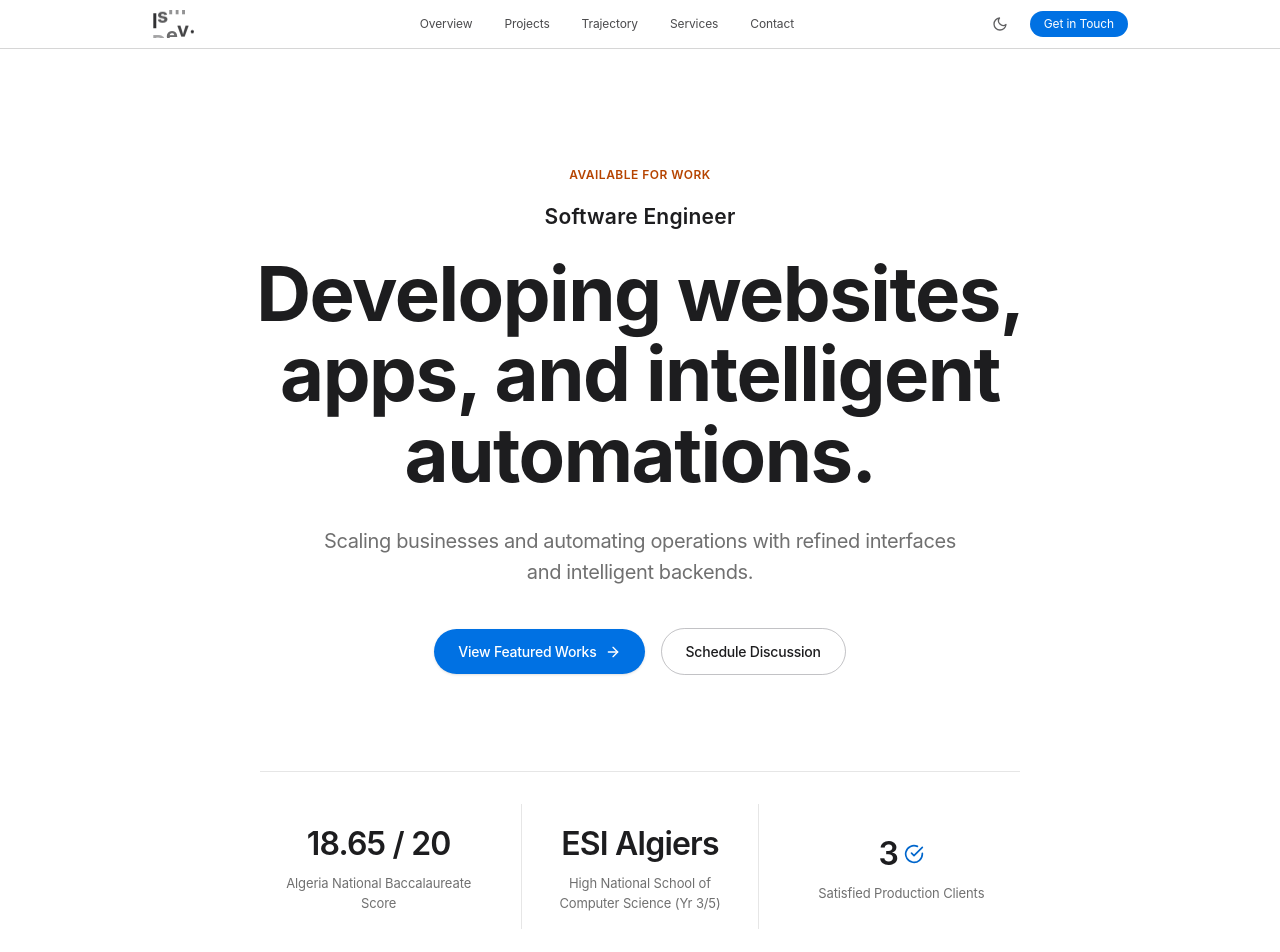
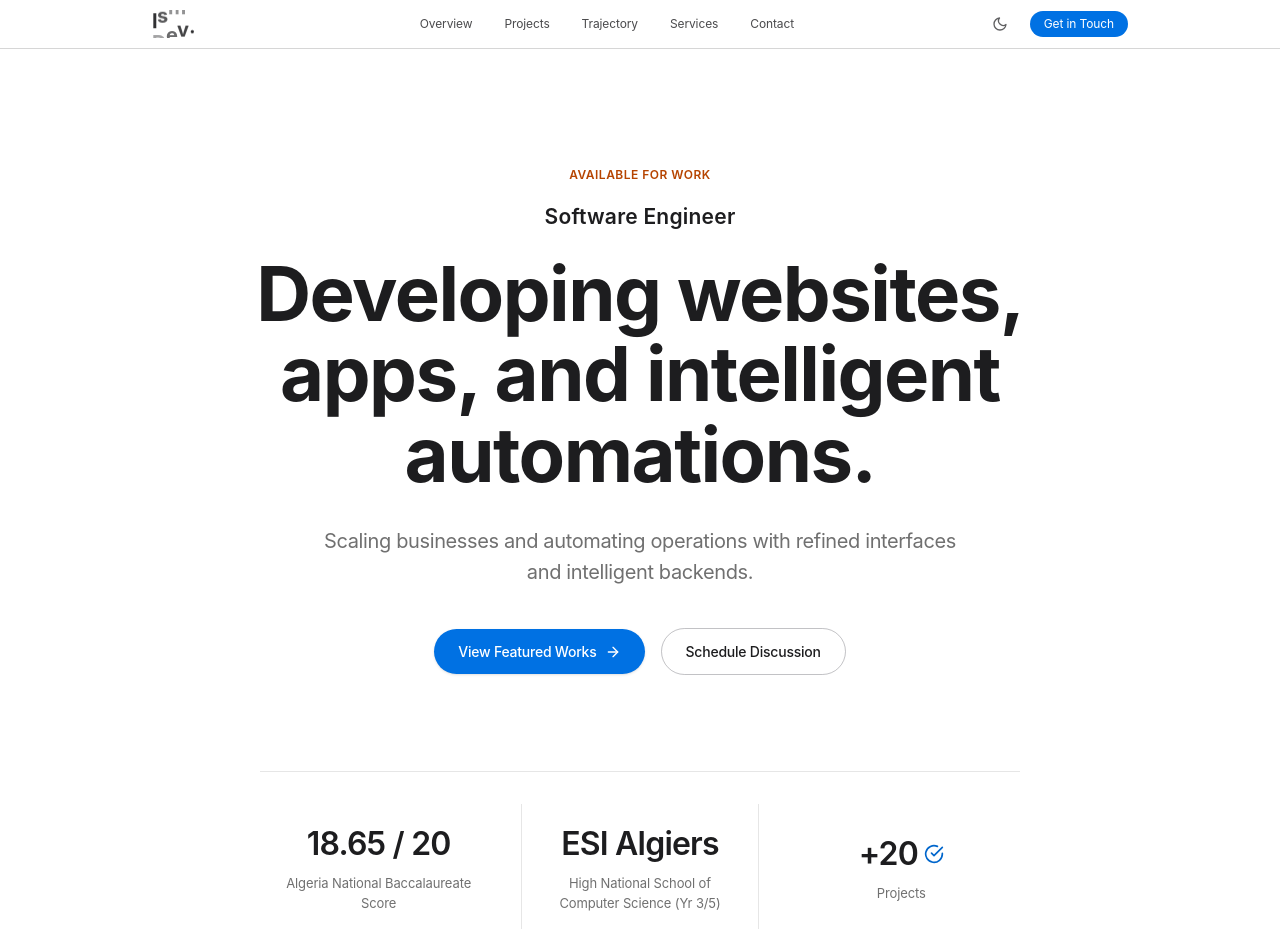
Before and after one commit to IsmailMan81F/personal-porfolio, a React (Vite) app: page / in a window 1280 px wide. Shown: the top 952 px of the page. Built offline with nearby package versions, Linux system fonts and the light colour scheme.

Commit message:
edit: replace the clients counter with the number of done projects

```diff
--- a/src/components/Hero.tsx
+++ b/src/components/Hero.tsx
@@ -72,12 +72,12 @@ export const Hero: React.FC = () => {
           <div className="flex flex-col items-center justify-center p-4 border-t sm:border-t-0 border-hairline-silver/60 dark:border-hairline-silver/30">
             <div className="flex items-center justify-center gap-1.5">
               <span className="text-[28px] md:text-[32px] font-semibold text-ink tracking-tight">
-                {PERSONAL_INFO.satisfiedClients}
+                {PERSONAL_INFO.projectsCount}
               </span>
               <FiCheckCircle className="w-5 h-5 text-apple-blue" />
             </div>
             <span className="text-[13px] text-slate tracking-[-0.12px] mt-1.5 text-center">
-              Satisfied Production Clients
+              Projects
             </span>
           </div>
         </div>
--- a/src/data/portfolio.ts
+++ b/src/data/portfolio.ts
@@ -35,7 +35,7 @@ export const PERSONAL_INFO = {
   yearOfStudy: "Year 3 of 5 — State Engineering Degree in Computer Science",
   location: "Jijel, Algeria",
   baccalaureateScore: "18.65 / 20",
-  satisfiedClients: 3,
+  projectsCount: "+20",
   socialLinks: {
     github: "https://github.com/IsmailMan81F",
     instagram: "https://www.instagram.com/ismail_meg81f/",
@@ -168,7 +168,7 @@ export const TIMELINE: Milestone[] = [
     title: "Independent Software Consultancy & Engineering",
     organization: "Freelance",
     description: "Designing and shipping bespoke web platforms, mobile solutions, and automation systems for clients worldwide.",
-    highlight: "3 Satisfied Clients"
+    highlight: "+20 Projects"
   }
 ];
 
```
